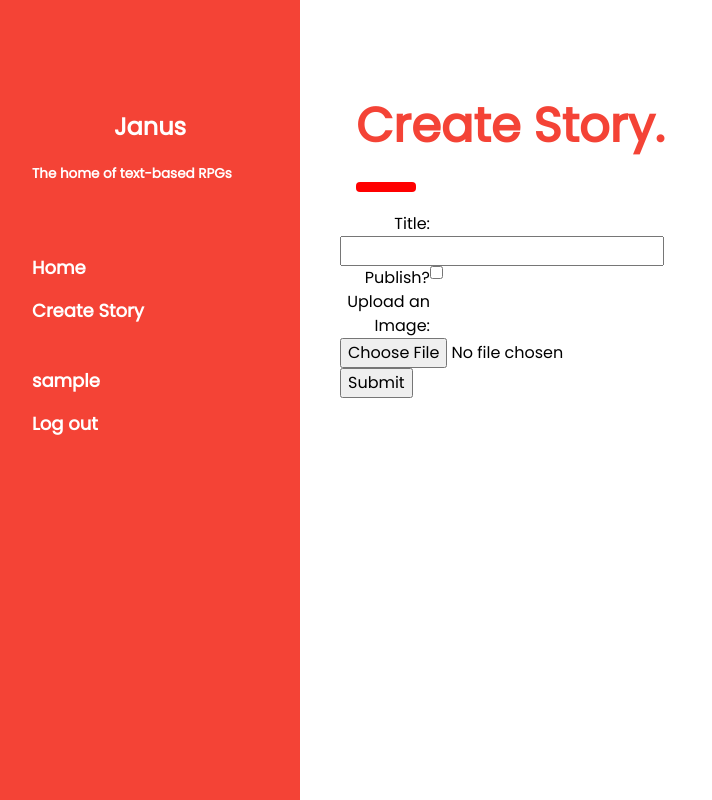
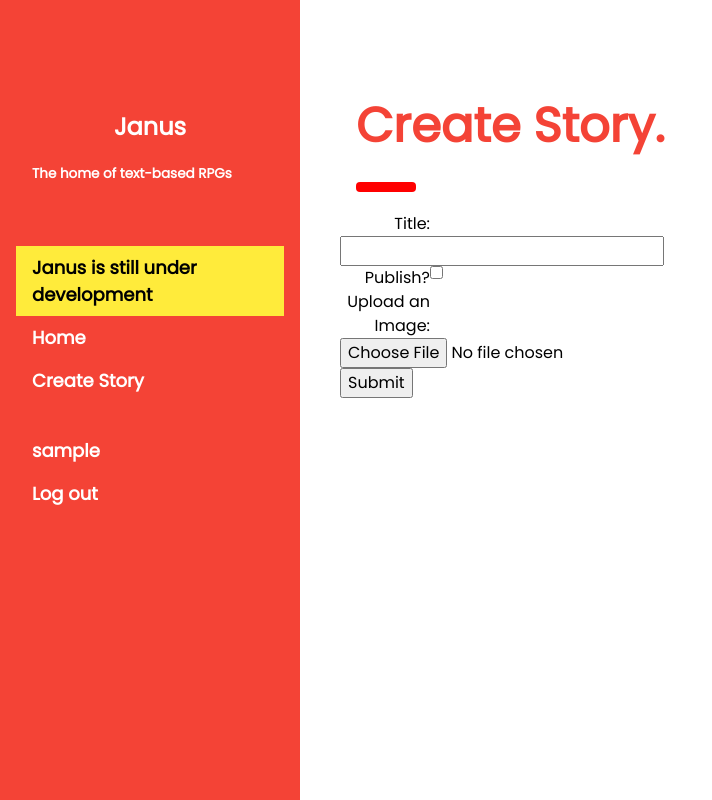
Before and after one commit to OmarWKH/janus, a Flask app: page /create in a window 1280 px wide. Shown: the whole page, without its empty margins (0-712 px from the left). Run offline with Flask 2, Linux system fonts and the light colour scheme; a user stored in the database is signed in; tables that the repository leaves empty hold one stand-in row (values such as "Sample post").

Commit message:
Added Under Development bar in sidebar
a message in a yellow bar stating that Janus is under development

```diff
--- a/janus/templates/layout.html
+++ b/janus/templates/layout.html
@@ -24,12 +24,16 @@
 	{% block head %}{%endblock%}
 </head>
 <body>
+
     <!-- Sidebar/menu -->
     <nav class="w3-sidebar w3-red w3-collapse w3-top w3-large w3-padding" style="z-index:3;width:300px;font-weight:bold;" id="mySidebar"><br>
         <a href="javascript:void(0)" onclick="w3_close()" class="w3-button w3-hide-large w3-display-topleft" style="width:100%;font-size:22px">Close Menu</a>
         <div class="w3-container w3-padding-64">
             <h3><b>Janus</b></h3>
             <sub>The home of text-based RPGs</sub>
+        </div>
+        <div class="w3-bar w3-yellow">
+            <div class="w3-bar-item">Janus is still under development</div>
         </div>
         <div class="w3-bar-block">
             <a href="{{ url_for('list_stories')}}" onclick="w3_close()" class="w3-bar-item w3-button w3-hover-white">Home</a>
```
